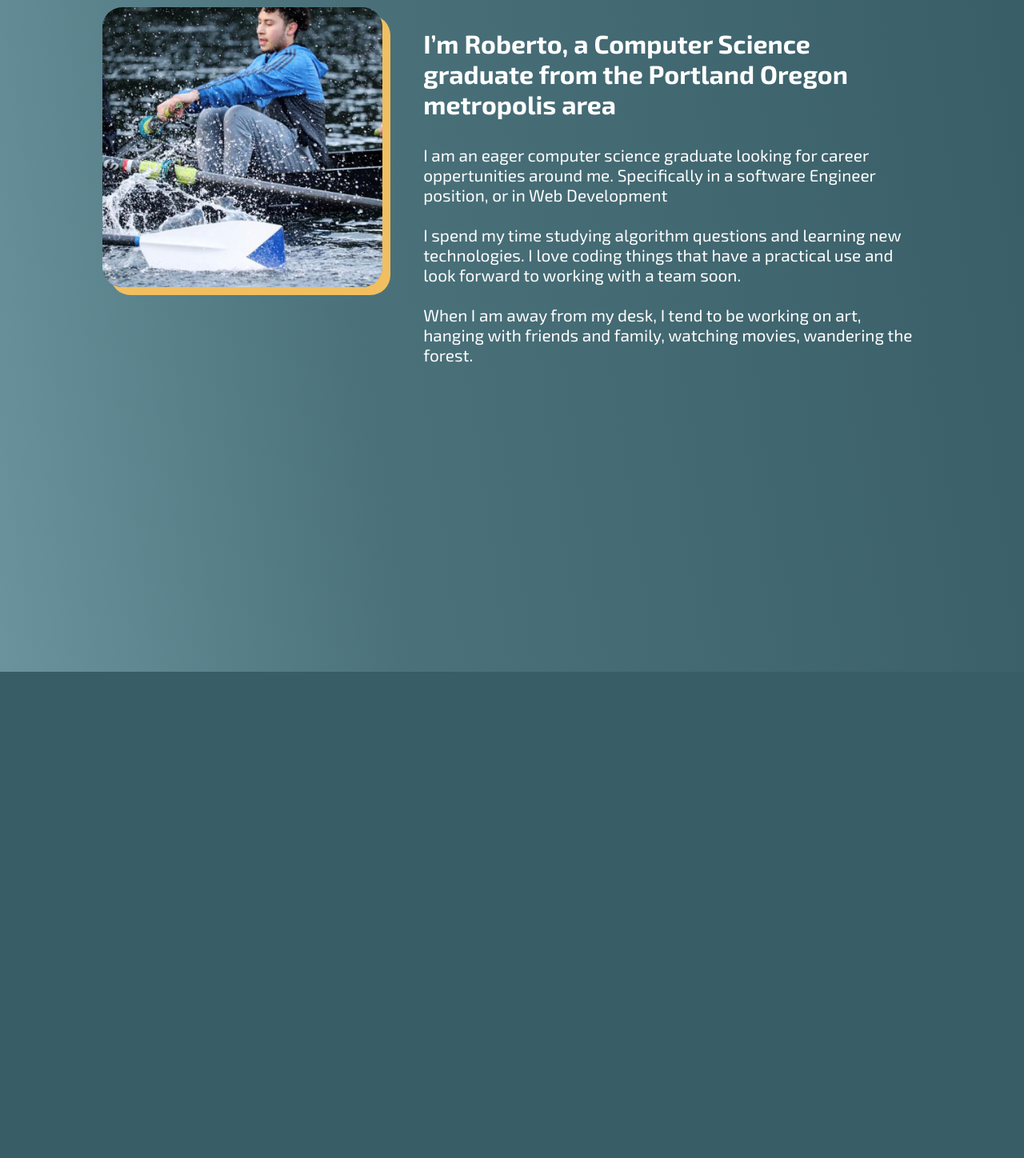
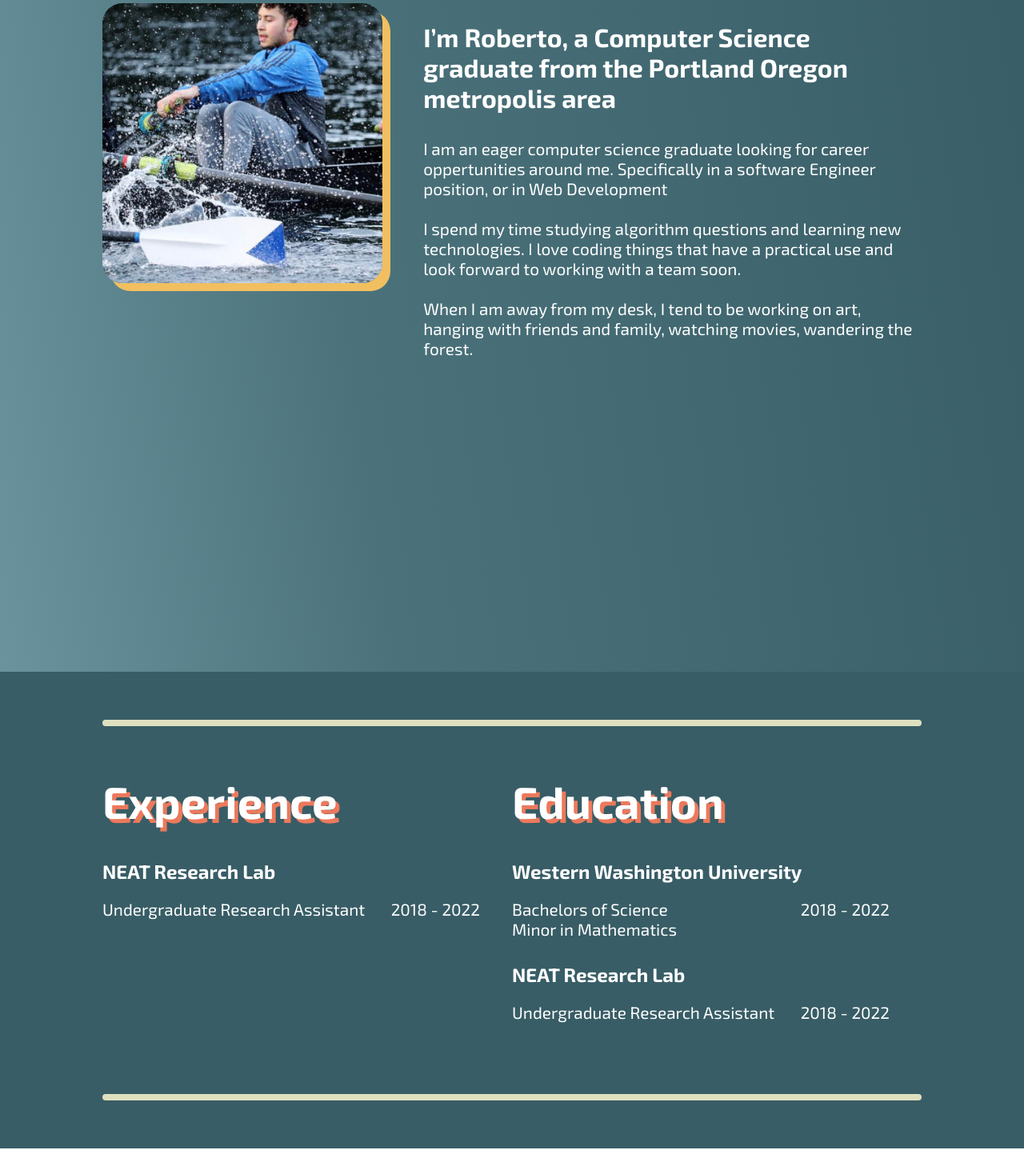
Before and after one commit to kneetoe/robertoepalma.com, a Next.js app: page /about in a window 1280 px wide. Shown: the part 274-1722 px from the top of the page at 80% size. Built offline with nearby package versions, Linux system fonts and the light colour scheme.

Commit message:
Experience and education complete

```diff
--- a/pages/about.js
+++ b/pages/about.js
@@ -17,7 +17,7 @@ const about = () => {
         <div className={aboutStyle.tContainer}>
             <img src='/images/rowingme.jpg'></img>
             <div className={aboutStyle.tText + " " + aboutStyle.slidein} >
-                <h2>Hello!</h2>
+                <h1>Hello!</h1>
 
                 <div className={aboutStyle.subtitle}>
                     <p>I’m Roberto, a Computer Science graduate from the Portland Oregon metropolis area</p>
@@ -34,6 +34,62 @@ const about = () => {
 
         </div>
     </div>
+
+    <div className={aboutStyle.sectionLine}></div>
+
+    <div className={aboutStyle.experience_education}>
+
+        <div className={aboutStyle.experience}>
+            <h1>Experience</h1>
+            <div className={aboutStyle.edBody}>
+                <span>NEAT Research Lab</span>
+                <div className= {aboutStyle.position_date}>
+                    <div className = {aboutStyle.job_position}>
+                        Undergraduate Research Assistant
+                    </div>
+                    <div className = {aboutStyle.job_date}>
+                        2018 - 2022
+                    </div>
+                </div>
+            </div>
+
+        </div>
+
+        <div className={aboutStyle.education}>
+            <h1>Education</h1>
+            <div className={aboutStyle.exBody}>
+                <span>Western Washington University</span>
+                <div className= {aboutStyle.major_date}>
+                    <div className = {aboutStyle.majors}>
+                        <div>Bachelors of Science</div>
+                        <div>Minor in Mathematics</div>
+
+                    </div>
+                    <div className = {aboutStyle.job_date}>
+                        2018 - 2022
+                    </div>
+                </div>
+
+                <span>NEAT Research Lab</span>
+                <div className= {aboutStyle.major_date}>
+                    <div className = {aboutStyle.major}>
+                        Undergraduate Research Assistant
+                    </div>
+                    <div className = {aboutStyle.job_date}>
+                        2018 - 2022
+                    </div>
+                </div>
+            </div>
+
+
+
+        </div>
+
+
+    </div>
+
+    <div className={aboutStyle.sectionLine}></div>
+
 </div>
 
     </>
--- a/styles/About.module.scss
+++ b/styles/About.module.scss
@@ -12,12 +12,20 @@
     align-items: center;
     // background: rgb(56,93,102);
 
+    h1 {
+        font-size: 3.5rem;
+        color:#fff;
+        text-shadow: 0.3rem 0.3rem 0px #EC795C;
+        margin-bottom:20px;
+        margin-top: 0;
+    }
+
     .tBlock {
         display: block;
         height: 1050px;
         background: rgb(56,93,102);
         background: linear-gradient(262deg, rgba(56,93,102,1) 0%, rgba(75,114,123,1) 65%, rgba(106,147,157,1) 100%);
-        margin-bottom: 38em;
+
         padding: 0 0 6em;
 
         .tContainer{
@@ -52,11 +60,8 @@
                 }
 
 
-                h2 {
-                    font-size: 3.5rem;
-                    color:#fff;
-                    text-shadow: 0.3rem 0.3rem 0px #EC795C;
-                    margin-bottom:20px;
+                h1 {
+                    margin-top: 0.67em;
                 }
                 .paragraph p {
                     color: #fff;
@@ -65,6 +70,67 @@
 
             }
         }
+
+    }
+
+    .sectionLine {
+        width: 80%;
+        height: 0px;
+        border: 4px solid #DFE0C0;
+        border-radius: 25px;
+        margin: 60px auto;
+
+
+    }
+
+    .experience_education {
+        width: 1500px;
+        max-width: 80%;
+        display: flex;
+        margin: auto;
+        color: #fff;
+        font-size: 1.3rem;
+
+        h1 {
+            margin-bottom: 40px;
+        }
+
+        span {
+            font-weight: 800;
+            font-size: 1.5rem;
+        }
+
+        .experience {
+            width: 50%;
+            padding-right: 40px;
+            .edBody {
+
+                .position_date {
+                    margin-bottom: 30px;
+                    margin: 20px 0;
+                    display: flex;
+                    justify-content: space-between;
+
+                }
+
+
+            }
+        }
+        .education {
+            width: 50%;
+            padding-right: 40px;
+            .exBody {
+                .major_date {
+                    margin: 20px 0;
+                    margin-bottom: 30px;
+                    display: flex;
+                    justify-content: space-between;
+
+                }
+
+            }
+        }
+
 
     }
 
@@ -93,26 +159,6 @@
 
 }
 
-@media screen and (max-width:1280px) {
-    .pageBody {
-        .tBlock {
-            .tContainer {
-                padding-top: 100px;
-
-                max-width: auto;
-                width: 80%;
-                align-items: center;
-
-                img {
-                    height: 350px;
-                }
-
-            }
-        }
-    }
-
-
-}
 
 @media screen and (max-width:958px) {
     .pageBody {
```
